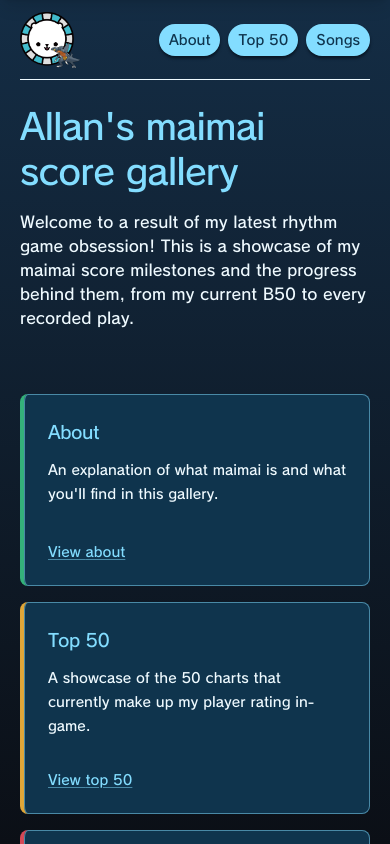
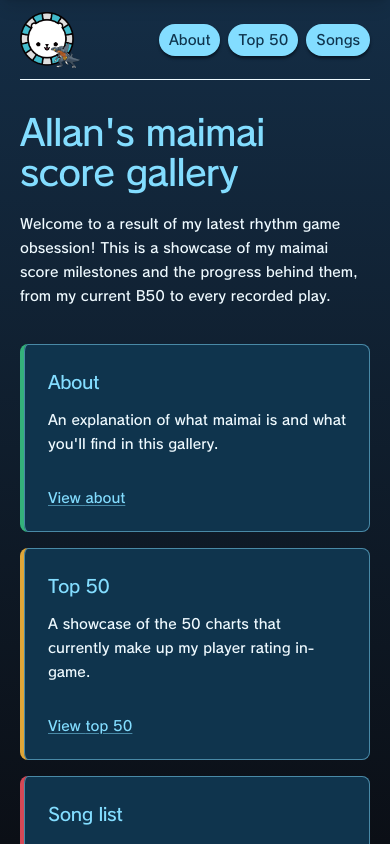
Before and after one commit to AllanSunny/maimai-score-gallery, a React (Vite) app: page / in a window 390 px wide. Shown: the top 844 px of the page. Built offline with nearby package versions, Linux system fonts and the light colour scheme; no server answers.

Commit message:
About and home page spacing adjustments

```diff
--- a/src/SiteLayout.tsx
+++ b/src/SiteLayout.tsx
@@ -11,7 +11,7 @@ export function SiteLayout({ children, route }: SiteLayoutProps) {
     <div className="mx-auto flex min-h-dvh w-full max-w-5xl flex-col px-5 sm:px-8">
       <SiteNavigation route={route} />
 
-      <main className="flex-1 py-6 sm:py-12">{children}</main>
+      <main className="flex-1 py-8 sm:py-12">{children}</main>
 
       <footer className="flex flex-col gap-2 border-t border-lightest py-8 text-xs sm:flex-row sm:justify-between">
         <span>Unofficial fan project—not affiliated with SEGA.</span>
--- a/src/pages/AboutPage.tsx
+++ b/src/pages/AboutPage.tsx
@@ -92,10 +92,18 @@ export function AboutPage() {
       <PageHeading
         id="about-this-gallery"
         title="About this gallery"
-        description="Never heard of maimai before? Here's a quick guide to the game, how its songs and charts are organized, and what you'll find in this gallery."
+        description="Never heard of maimai before? Here's a quick guide to the game, how its songs are organized, and what you'll find in this gallery."
       />
 
-      <nav aria-label="On this page" className="mt-6 flex flex-wrap gap-2">
+      <p className="mt-3 text-light">
+        More technical details about this gallery's setup can be found on the{" "}
+        <a href="https://github.com/AllanSunny/maimai-score-gallery#readme">
+          README
+        </a>
+        .
+      </p>
+
+      <nav aria-label="On this page" className="mt-8 flex flex-wrap gap-2">
         {sectionLinks.map((link) => (
           <a
             key={link.href}
@@ -212,7 +220,7 @@ export function AboutPage() {
             </ContentCard>
           ))}
         </div>
-        <ContentCard accentColor="primary" variant="secondary" className="mt-5 p-5 sm:p-7">
+        <ContentCard accentColor="primary" variant="secondary" className="mt-7 p-5 sm:p-7">
           <div className="grid gap-12 text-lightest md:grid-cols-2">
             <div>
               <h3 id="deluxe-and-standard-charts" className="scroll-mt-16 font-semibold text-primary">Deluxe and Standard Charts</h3>
@@ -283,16 +291,6 @@ export function AboutPage() {
           </div>
         </ContentCard>
       </section>
-
-      <section className="mt-12 border-t border-lightest pt-8">
-        <p className="text-lightest">
-          More technical details about this gallery's setup can be found on the{" "}
-          <a href="https://github.com/AllanSunny/maimai-score-gallery#readme">
-            README
-          </a>
-          .
-        </p>
-      </section>
     </div>
   );
 }
--- a/src/pages/HomePage.tsx
+++ b/src/pages/HomePage.tsx
@@ -1,4 +1,5 @@
 import { NavigationCard } from "../components/ui/NavigationCard";
+import { PageHeading } from "../components/ui/PageHeading";
 import { appHref } from "../utils/navigation";
 
 const destinations = [
@@ -25,25 +26,22 @@ const destinations = [
 export function HomePage() {
   return (
     <div>
-      <section className="">
-        <h1 className="text-4xl font-semibold leading-tight tracking-tight sm:text-5xl">Allan's maimai score gallery</h1>
-        <p className="mt-4 text-base text-lightest">
-          Welcome to a result of my latest rhythm game obsession! This is a showcase of my maimai score milestones and the progress behind them,
-          from my current B50 to every recorded play.
-        </p>
-      </section>
+      <PageHeading
+        title="Allan's maimai score gallery"
+        description="Welcome to a result of my latest rhythm game obsession! This is a showcase of my maimai score milestones and the progress behind them, from my current B50 to every recorded play."
+      />
 
-      <section aria-label="Explore the gallery" className="mt-16 grid gap-4 md:grid-cols-3">
+      <section aria-label="Explore the gallery" className="mt-9 md:mt-14 grid gap-4 md:grid-cols-3">
         {destinations.map((destination) => (
           <NavigationCard
             key={destination.href}
             href={destination.href}
             accentClassName={destination.accentClassName}
-            className="flex min-h-48 flex-col justify-between p-6"
+            className="flex flex-col justify-between p-6"
           >
             <div>
               <h2 className="text-lg font-semibold tracking-tight text-primary">{destination.title}</h2>
-              <p className="mt-3 max-w-sm text-lightest">{destination.description}</p>
+              <p className="mt-3 text-lightest">{destination.description}</p>
             </div>
             <span className="mt-8 text-sm text-primary underline decoration-primary/50">
               View {destination.title.toLowerCase()}
--- a/src/styles.css
+++ b/src/styles.css
@@ -21,7 +21,7 @@
 
 @theme {
   --color-lightest: #effaff;
-  --color-light: #b0edff;
+  --color-light: #c0f0ff;
   --color-primary: #83ddff;
   --color-dark: #0e4e75;
   --color-darker: #0f344d;
```
